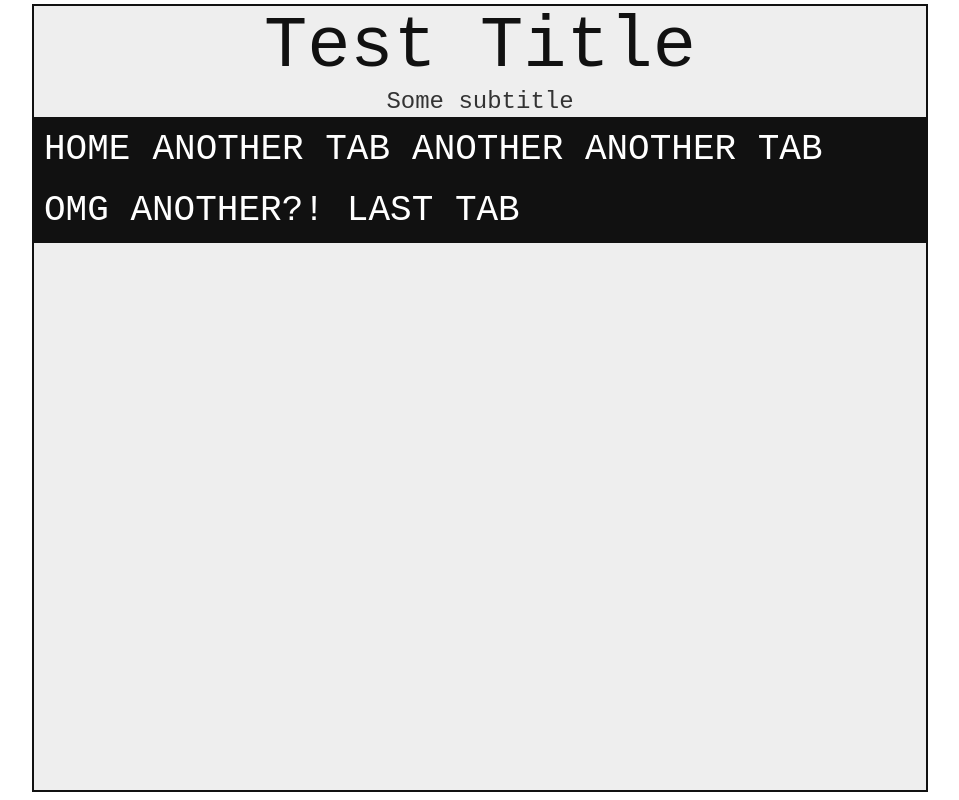
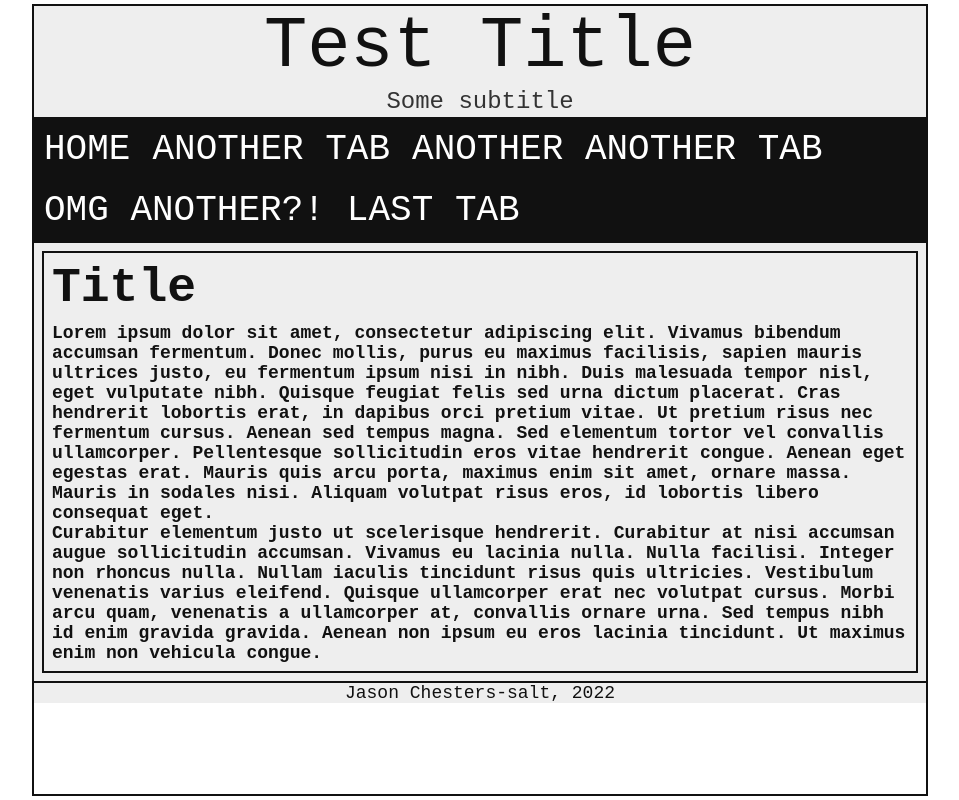
Before and after one commit to jasonTheHuman2101/UIDesign1, a plain HTML site: page index.html in a window 1280 px wide. Shown: the whole page, without its empty margins (160-1119 px from the left). Drawn offline with Linux system fonts and the light colour scheme.

Commit message:
Added div around header. Added footer div added some body to the website

```diff
--- a/index.html
+++ b/index.html
@@ -1,4 +1,4 @@
-<!-- https://coolors.co/111111-eeeeee-8fb339-3e92cc-d64550 -->
+<!-- https://coolors.co/111111-eeeeee-8fb339-496a81-e9806e -->
 <title>Jason's UI 1</title>
 <head>
     <link rel="stylesheet" href="styles.css"/>
@@ -6,12 +6,15 @@
 
 <body>
     <div id="mainContentHolder"> <!-- Holds all the content of the web page -->
-        <div id="title">
-            Test Title
-            <div id="subtitle">
-                Some subtitle
+        <div id="header">
+            <div id="title">
+                Test Title
+                <div id="subtitle">
+                    Some subtitle
+                </div>
             </div>
         </div>
+
         <!-- Everything below the title-->
         <ul>
             <li><a href="google.com">HOME</a></li>
@@ -20,5 +23,18 @@
             <li><a href="google.com">OMG ANOTHER?!</a></li>
             <li><a href="google.com">LAST TAB</a></li>
         </ul>
+
+        <div id="contentDiv" class="contentBox">
+            <h1>Title</h1>
+            <h3>Lorem ipsum dolor sit amet, consectetur adipiscing elit. Vivamus bibendum accumsan fermentum. Donec mollis, purus eu maximus facilisis, sapien mauris ultrices justo, eu fermentum ipsum nisi in nibh. Duis malesuada tempor nisl, eget vulputate nibh. Quisque feugiat felis sed urna dictum placerat. Cras hendrerit lobortis erat, in dapibus orci pretium vitae. Ut pretium risus nec fermentum cursus. Aenean sed tempus magna. Sed elementum tortor vel convallis ullamcorper. Pellentesque sollicitudin eros vitae hendrerit congue. Aenean eget egestas erat. Mauris quis arcu porta, maximus enim sit amet, ornare massa. Mauris in sodales nisi. Aliquam volutpat risus eros, id lobortis libero consequat eget.
+            </br>
+            Curabitur elementum justo ut scelerisque hendrerit. Curabitur at nisi accumsan augue sollicitudin accumsan. Vivamus eu lacinia nulla. Nulla facilisi. Integer non rhoncus nulla. Nullam iaculis tincidunt risus quis ultricies. Vestibulum venenatis varius eleifend. Quisque ullamcorper erat nec volutpat cursus. Morbi arcu quam, venenatis a ullamcorper at, convallis ornare urna. Sed tempus nibh id enim gravida gravida. Aenean non ipsum eu eros lacinia tincidunt. Ut maximus enim non vehicula congue.
+            </h3>
+        </div>
+
+        <!--Header Below-->
+        <div id="footer">
+            Jason Chesters-salt, 2022
+        </div>
     </div>
 </body>
--- a/styles.css
+++ b/styles.css
@@ -7,10 +7,19 @@ body{
     margin-left: 15%;
     margin-right: 15%;
     text-align: center;
-    height: 98%;
     border-color: #111111;
 }
 
+h1{
+    font-size: 48px;
+    padding: 0;
+    margin: 8px;
+}
+h3{
+    margin: 8px;
+    font-size: 18;
+}
+/* To make the buttons at the top */
 ul {
     list-style-type: none;
     margin: 0;
@@ -41,9 +50,10 @@ li:hover {
     color: black;
 }
 
+/* for the main divs */
 #mainContentHolder{
-    height: 100%;
     background-color: #eeeeee;
+    min-height:max-content;
 }
 #title{
     font-size: 72px;
@@ -54,3 +64,16 @@ li:hover {
     font-size: 24px;
     color: #333333;
 }
+div.contentBox{
+    margin: 8px;
+    text-align: left;
+    border: 2px solid;
+    font-size: 18px;
+}
+
+/* Footer */
+
+#footer{
+    border-top: 2px solid;
+    font-size: 18px;
+}
```
